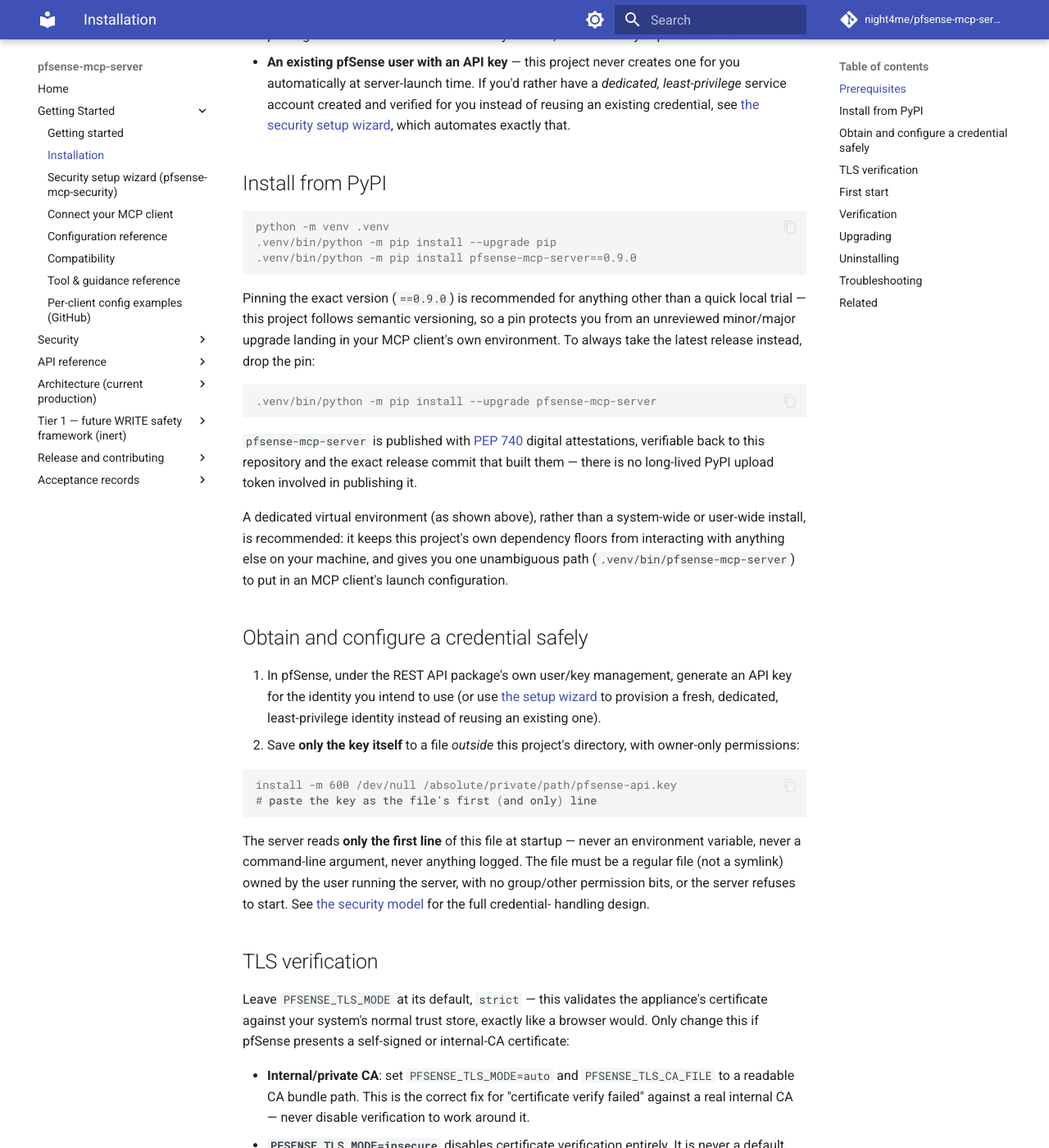
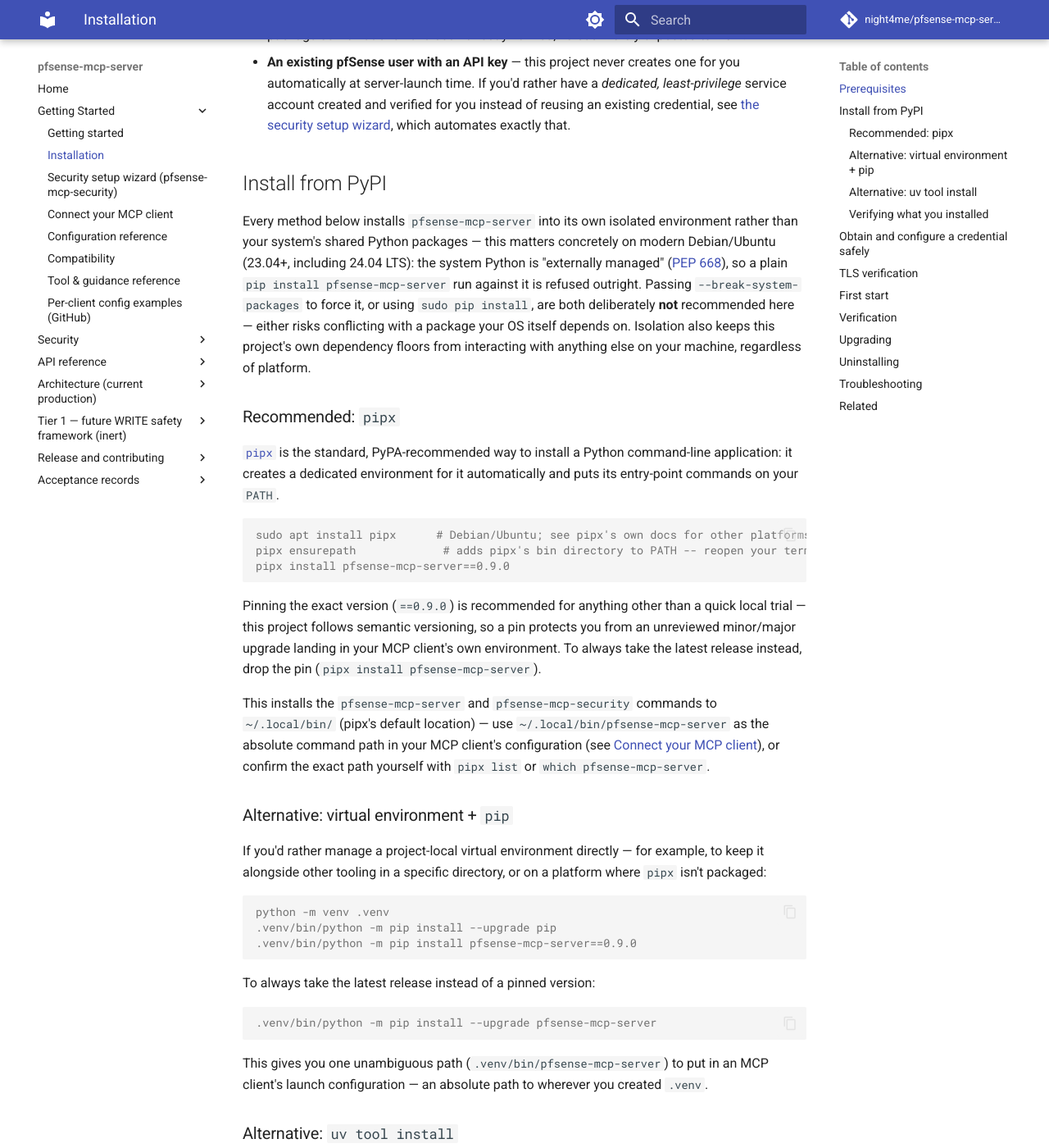
Before and after one commit to night4me/pfsense-mcp-server, an MkDocs documentation site: the page built from docs/INSTALLATION.md, in a window 1280 px wide and 1400 px high, scrolled down 428 px. Shown: the whole window at 82% size. Built offline with MkDocs 1.6.1 and Material for MkDocs 9.7.7, drawn with Linux system fonts in a browser that asks for light colours; comment, search, counter and statistics services are not loaded; some of the changed text lies outside the part shown.

Commit message:
fix(install): recommend pipx over bare pip install (PEP 668 clean-room finding)
Root cause: README.md's Quick start and docs/GETTING_STARTED.md's Step 1
both led with a bare `pip install pfsense-mcp-server` -- invalid on any
PEP 668 "externally managed" system Python (Debian/Ubuntu 23.04+,
including 24.04 LTS: refused outright unless the user passes
--break-system-packages, which this project does not recommend). Found
via a real clean-room install on Ubuntu 24.04.4 LTS against the frozen
73d629b wheel: the host didn't even have `pip` importable, and even
after installing it, the documented command would still have been
refused by the system's own package-management policy.

Chosen fix: `pipx` is now the recommended primary install method --
the standard, PyPA-endorsed way to install a Python CLI application
into its own isolated environment with its entry points on PATH,
without touching system Python packages, sudo, or
--break-system-packages. docs/INSTALLATION.md documents it first,
keeps the existing venv + pip method as a clearly-labeled alternative
(unchanged, already safe), and adds `uv tool install` as a further
alternative for users who already have uv. Upgrading/uninstalling
sections and the "First start" example command are updated to match.
examples/README.md gets one clarifying note since its per-client guides
illustrate the venv-method's `.venv/bin/...` path as their example --
a pipx install's equivalent is `~/.local/bin/pfsense-mcp-server`.

tests/test_readme_install_version.py: updated to validate the new
`pipx install` form, and extended with a new regression check (for both
README.md and docs/GETTING_STARTED.md) that explicitly forbids a
regression back to the PEP-668-unsafe bare `pip install <package>` form
in either document's install code block.

No security invariant, authorization semantics, MCP tool contract,
WRITE reachability, setup plan/apply semantics, or pfSense privilege
touched -- documentation and test-only change.

Co-Authored-By: Claude Sonnet 5 <noreply@anthropic.com>
Claude-Session: https://claude.ai/code/session_01FctdZTKqbZoKYt8YY5TmzW

````diff
--- a/docs/INSTALLATION.md
+++ b/docs/INSTALLATION.md
@@ -24,34 +24,86 @@ section instead — this page explains the same steps in more depth.
 
 ## Install from PyPI
 
+Every method below installs `pfsense-mcp-server` into its own isolated
+environment rather than your system's shared Python packages — this
+matters concretely on modern Debian/Ubuntu (23.04+, including 24.04
+LTS): the system Python is "externally managed"
+([PEP 668](https://peps.python.org/pep-0668/)), so a plain `pip install
+pfsense-mcp-server` run against it is refused outright. Passing
+`--break-system-packages` to force it, or using `sudo pip install`, are
+both deliberately **not** recommended here — either risks conflicting
+with a package your OS itself depends on. Isolation also keeps this
+project's own dependency floors from interacting with anything else on
+your machine, regardless of platform.
+
+### Recommended: `pipx`
+
+[`pipx`](https://pipx.pypa.io/) is the standard, PyPA-recommended way to
+install a Python command-line application: it creates a dedicated
+environment for it automatically and puts its entry-point commands on
+your `PATH`.
+
+```console
+sudo apt install pipx      # Debian/Ubuntu; see pipx's own docs for other platforms
+pipx ensurepath             # adds pipx's bin directory to PATH -- reopen your terminal after
+pipx install pfsense-mcp-server==0.9.0
+```
+
+Pinning the exact version (`==0.9.0`) is recommended for anything other
+than a quick local trial — this project follows semantic versioning, so
+a pin protects you from an unreviewed minor/major upgrade landing in
+your MCP client's own environment. To always take the latest release
+instead, drop the pin (`pipx install pfsense-mcp-server`).
+
+This installs the `pfsense-mcp-server` and `pfsense-mcp-security`
+commands to `~/.local/bin/` (pipx's default location) — use
+`~/.local/bin/pfsense-mcp-server` as the absolute command path in your
+MCP client's configuration (see
+[Connect your MCP client](MCP_CLIENT_CONFIGURATION.md)), or confirm the
+exact path yourself with `pipx list` or `which pfsense-mcp-server`.
+
+### Alternative: virtual environment + `pip`
+
+If you'd rather manage a project-local virtual environment directly —
+for example, to keep it alongside other tooling in a specific
+directory, or on a platform where `pipx` isn't packaged:
+
 ```console
 python -m venv .venv
 .venv/bin/python -m pip install --upgrade pip
 .venv/bin/python -m pip install pfsense-mcp-server==0.9.0
 ```
 
-Pinning the exact version (`==0.9.0`) is recommended for anything other
-than a quick local trial — this project follows semantic versioning, so
-a pin protects you from an unreviewed minor/major upgrade landing in
-your MCP client's own environment. To always take the latest release
-instead, drop the pin:
+To always take the latest release instead of a pinned version:
 
 ```console
 .venv/bin/python -m pip install --upgrade pfsense-mcp-server
 ```
 
+This gives you one unambiguous path
+(`.venv/bin/pfsense-mcp-server`) to put in an MCP client's launch
+configuration — an absolute path to wherever you created `.venv`.
+
+### Alternative: `uv tool install`
+
+If you already use [`uv`](https://docs.astral.sh/uv/), it offers the
+same isolation as `pipx`, generally installing faster:
+
+```console
+uv tool install pfsense-mcp-server==0.9.0
+```
+
+`uv` installs to the same `~/.local/bin/` location `pipx` does by
+default.
+
+### Verifying what you installed
+
 `pfsense-mcp-server` is published with
 [PEP 740](https://peps.python.org/pep-0740/) digital attestations,
 verifiable back to this repository and the exact release commit that
 built them — there is no long-lived PyPI upload token involved in
-publishing it.
-
-A dedicated virtual environment (as shown above), rather than a
-system-wide or user-wide install, is recommended: it keeps this
-project's own dependency floors from interacting with anything else on
-your machine, and gives you one unambiguous path
-(`.venv/bin/pfsense-mcp-server`) to put in an MCP client's launch
-configuration.
+publishing it. This applies no matter which method above you used, since
+all three ultimately fetch the same signed artifact from PyPI.
 
 ## Obtain and configure a credential safely
 
@@ -104,8 +156,12 @@ PFSENSE_API_URL=https://pfsense.example.invalid \
 PFSENSE_IDENTITY=api-mcp-admin \
 PFSENSE_API_KEY_FILE=/absolute/private/path/pfsense-api.key \
 PFSENSE_TLS_MODE=strict \
-.venv/bin/pfsense-mcp-server
+pfsense-mcp-server
 ```
+
+(`pipx`/`uv tool install` put `pfsense-mcp-server` directly on your
+`PATH`; if you used the venv + `pip` alternative, run
+`.venv/bin/pfsense-mcp-server` instead.)
 
 A correctly configured server waits silently on stdin for MCP protocol
 messages — it does not print a banner. `Ctrl-C` to stop it. If
@@ -133,8 +189,12 @@ for more.
 ## Upgrading
 
 ```console
-.venv/bin/python -m pip install --upgrade pfsense-mcp-server
+pipx upgrade pfsense-mcp-server
 ```
+
+Used the venv + `pip` alternative instead?
+`.venv/bin/python -m pip install --upgrade pfsense-mcp-server`. Used
+`uv tool install`? `uv tool upgrade pfsense-mcp-server`.
 
 Check `CHANGELOG.md` for the exact delta between your installed
 version and the new one before upgrading anything you depend on —
@@ -145,13 +205,16 @@ directly) after upgrading for the new version to take effect.
 ## Uninstalling
 
 ```console
-.venv/bin/python -m pip uninstall pfsense-mcp-server
+pipx uninstall pfsense-mcp-server
 ```
 
-Then remove the virtual environment directory and the MCP client
-configuration entry that launched it. This project never writes
-outside its own virtual environment, your explicitly-configured
-credential file path, and (only if you explicitly use
+Used the venv + `pip` alternative instead? Remove the virtual
+environment directory (no separate uninstall command is needed). Used
+`uv tool install`? `uv tool uninstall pfsense-mcp-server`. In every
+case, also remove the MCP client configuration entry that launched it.
+This project never writes outside its own installed environment, your
+explicitly-configured credential file path, and (only if you explicitly
+use
 [`setup write-client-config`](SECURITY_SETUP_WIZARD.md#mcp-client-config-generation))
 the one MCP client configuration file you point it at — there is no
 other local state to clean up.
````
Also changed, not shown: README.md (+9 -1 lines), docs/GETTING_STARTED.md (+10 -1 lines), examples/README.md (+7 -1 lines), 1 other file.
